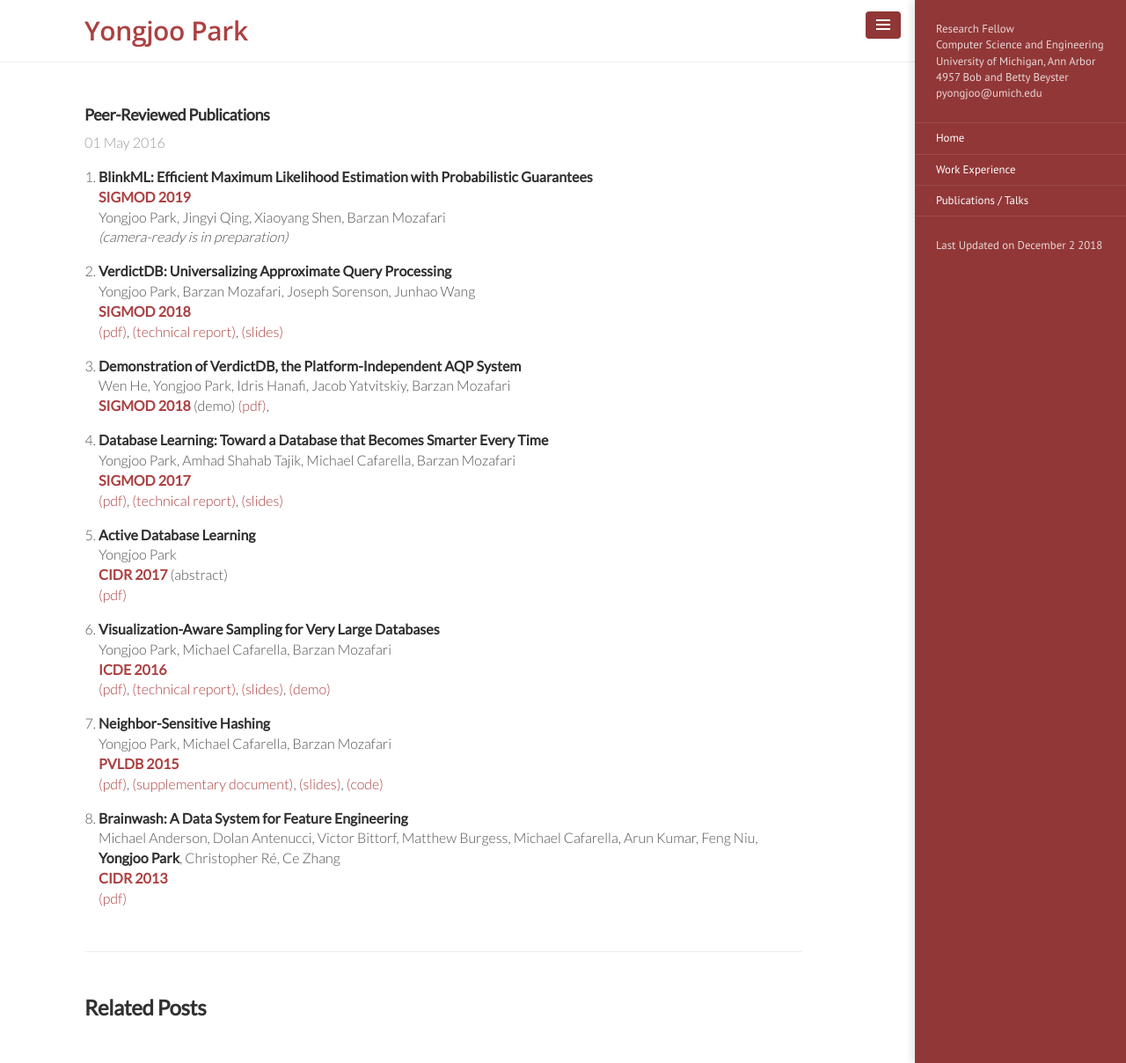
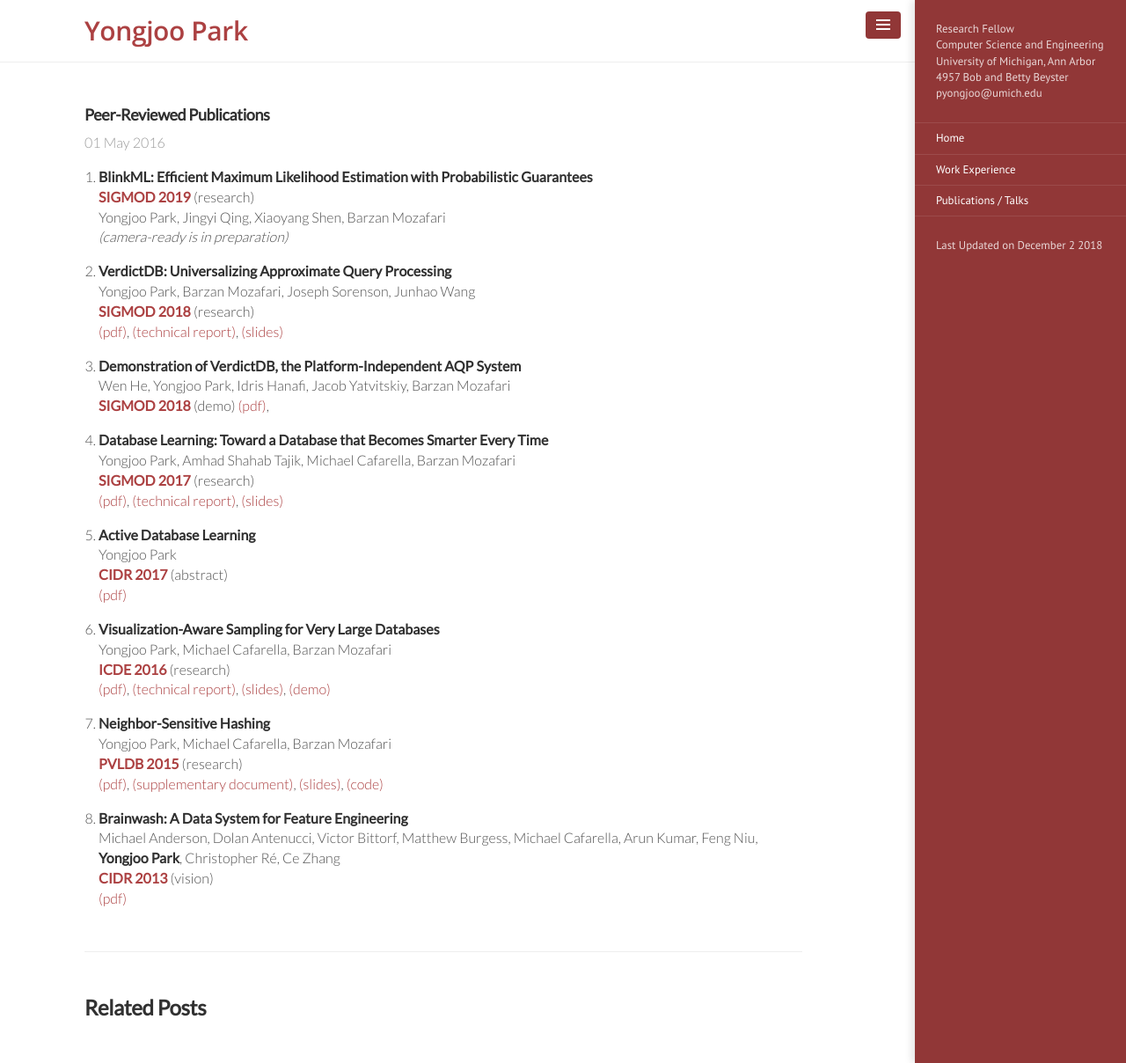
Before and after one commit to pyongjoo/pyongjoo.github.io, a Jekyll site: the page built from _publications/2016-05-01-peer-reviewed.md, in a window 1280 px wide and 1208 px high. Shown: the whole window at 88% size. Built offline with Jekyll 4.4.1, drawn with Linux system fonts in a browser that asks for light colours.

Commit message:
category added to pubs

```diff
--- a/_publications/2016-05-01-peer-reviewed.md
+++ b/_publications/2016-05-01-peer-reviewed.md
@@ -4,13 +4,13 @@ title: Peer-Reviewed Publications
 ---
 
 1. **BlinkML: Efficient Maximum Likelihood Estimation with Probabilistic Guarantees**
-   **[SIGMOD 2019](http://sigmod2019.org/)**
+   **[SIGMOD 2019](http://sigmod2019.org/)** (research)
    Yongjoo Park, Jingyi Qing, Xiaoyang Shen, Barzan Mozafari
    *(camera-ready is in preparation)*
 
 1. **VerdictDB: Universalizing Approximate Query Processing**
    Yongjoo Park, Barzan Mozafari, Joseph Sorenson, Junhao Wang
-   **[SIGMOD 2018](http://sigmod2018.org/)**
+   **[SIGMOD 2018](http://sigmod2018.org/)** (research)
    [(pdf)](https://dl.acm.org/citation.cfm?id=3196905),
    [(technical report)](https://arxiv.org/abs/1804.00770),
    [(slides)]({{ site.url }}/resources/verdictdb_sigmod18.pdf)
@@ -22,7 +22,7 @@ title: Peer-Reviewed Publications
 
 1. **Database Learning: Toward a Database that Becomes Smarter Every Time**
    Yongjoo Park, Amhad Shahab Tajik, Michael Cafarella, Barzan Mozafari
-   **[SIGMOD 2017](http://sigmod2017.org/)**
+   **[SIGMOD 2017](http://sigmod2017.org/)** (research)
    [(pdf)](http://dl.acm.org/citation.cfm?doid=3035918.3064013),
    [(technical report)](https://arxiv.org/abs/1703.05468),
    [(slides)]({{ site.url }}/resources/db-learning-slides-sigmod17.pdf)
@@ -34,7 +34,7 @@ title: Peer-Reviewed Publications
 
 1. **Visualization-Aware Sampling for Very Large Databases**
    Yongjoo Park, Michael Cafarella, Barzan Mozafari
-   **[ICDE 2016](http://icde2016.fi/)**
+   **[ICDE 2016](http://icde2016.fi/)** (research)
    [(pdf)]({{ site.url }}/resources/ypark_icde16.pdf),
    [(technical report)](http://arxiv.org/abs/1510.03921),
    [(slides)]({{ site.url }}/resources/vas_slides_icde16.pdf),
@@ -42,7 +42,7 @@ title: Peer-Reviewed Publications
 
 1. **Neighbor-Sensitive Hashing**
    Yongjoo Park, Michael Cafarella, Barzan Mozafari
-   **[PVLDB 2015](http://vldb2016.persistent.com/)**
+   **[PVLDB 2015](http://vldb2016.persistent.com/)** (research)
    [(pdf)](http://www.vldb.org/pvldb/vol9/p144-park.pdf),
    [(supplementary document)]({{ site.url }}/resources/vldb2016sup.pdf),
    [(slides)]({{ site.url }}/resources/nsh-slides-vldb16.pdf),
@@ -51,5 +51,5 @@ title: Peer-Reviewed Publications
 1. **Brainwash: A Data System for Feature Engineering**
    Michael Anderson, Dolan Antenucci, Victor Bittorf, Matthew Burgess, Michael Cafarella,
    Arun Kumar, Feng Niu, **Yongjoo Park**, Christopher Ré, Ce Zhang
-   **[CIDR 2013](http://cidrdb.org/cidr2013/)**
+   **[CIDR 2013](http://cidrdb.org/cidr2013/)** (vision)
    [(pdf)](http://web.eecs.umich.edu/~michjc/papers/mythical_man.pdf)
```
